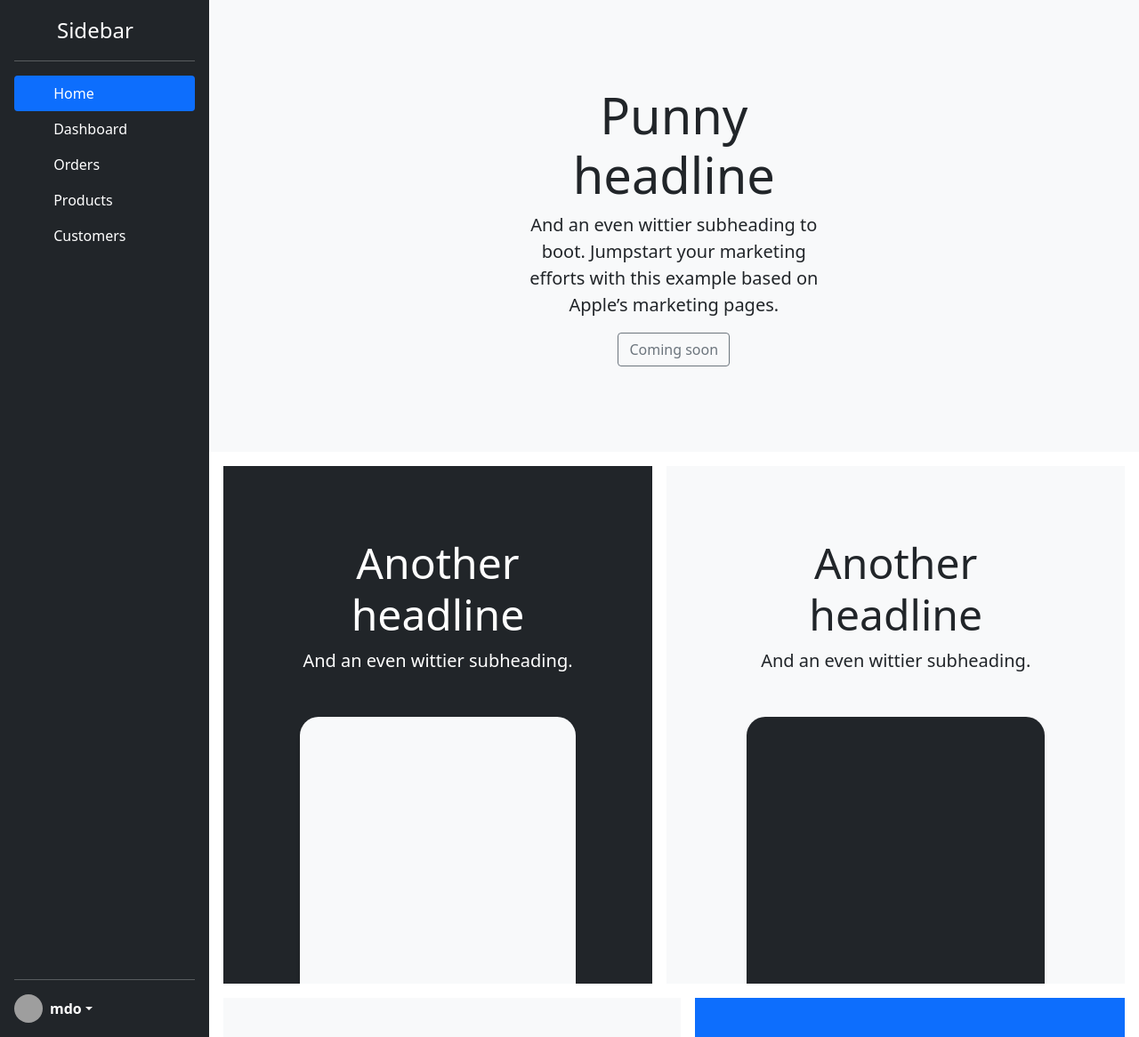
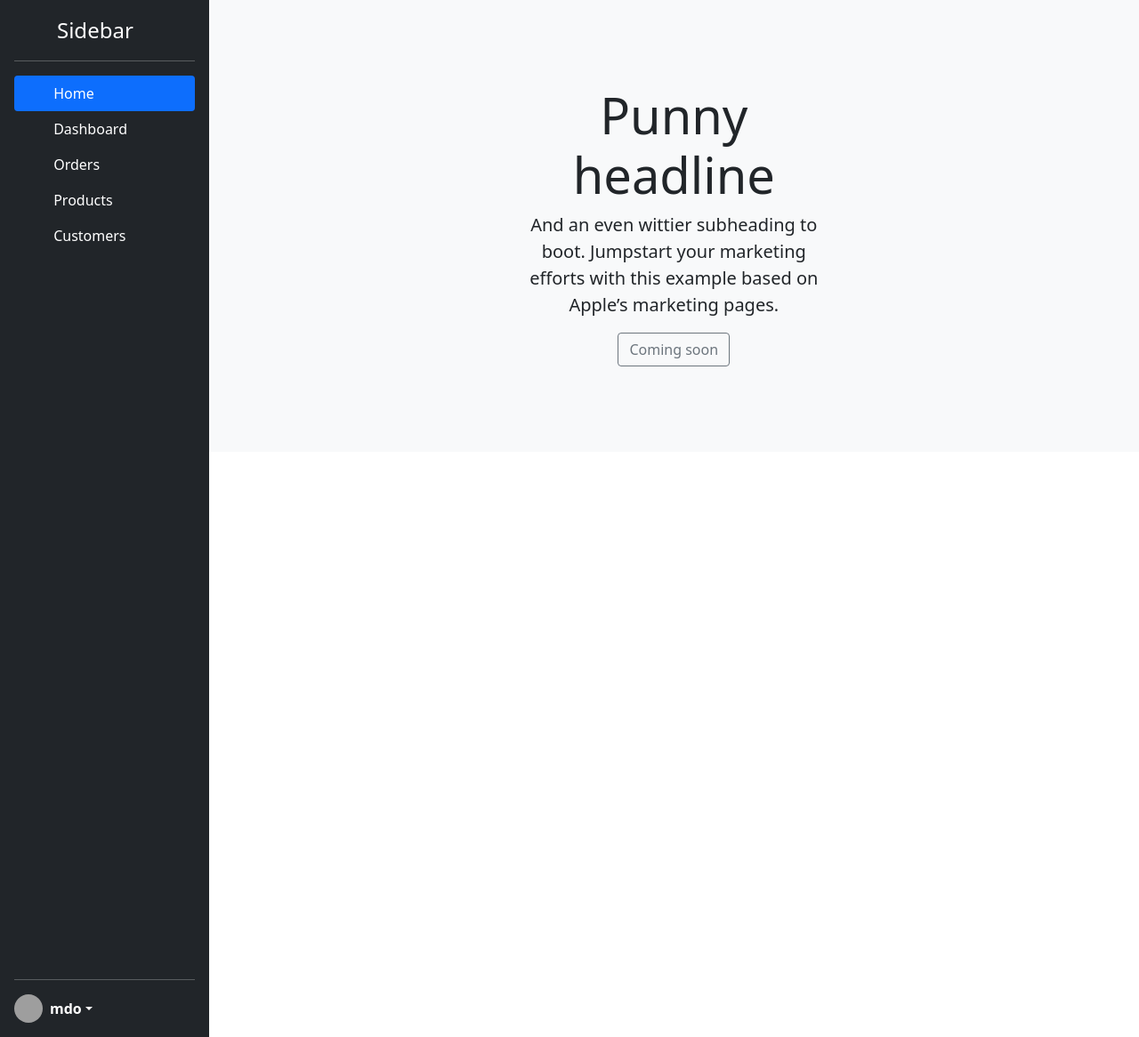
Before and after one commit to OPestv2/GroupProject, a PHP site: page /book4u/ in a window 1280 px wide. Shown: the whole page at 89% size. Run offline with PHP 8.4, Linux system fonts and the light colour scheme; data that the repository does not hold is empty; some libraries are stand-ins or nearby versions; grey boxes are pictures that could not be loaded.

Commit message:
zmiany w widoku main

```diff
--- a/app/views/inc/header.php
+++ b/app/views/inc/header.php
@@ -17,4 +17,4 @@
 
 	<title><?php echo SITENAME; ?></title>
 </head>
-<body class="overflow-hidden">
+<body class="overflow-hidden d-flex flex-row h-100">
--- a/app/views/pages/main.php
+++ b/app/views/pages/main.php
@@ -1,5 +1,4 @@
 <?php require APPROOT . '/views/inc/header.php'; ?>
-<div class="d-flex flex-row h-100">
 <?php require APPROOT . '/views/inc/navbar.php'; ?>
 <div class="overflow-scroll w-100">
     <div class="overflow-hidden text-center bg-light">
@@ -8,43 +7,6 @@
             <p class="lead fw-normal">And an even wittier subheading to boot. Jumpstart your marketing efforts with this example based on Apple’s marketing pages.</p>
             <a class="btn btn-outline-secondary" href="#">Coming soon</a>
         </div>
-            <div class="product-device shadow-sm d-none d-md-block"></div>
-            <div class="product-device product-device-2 shadow-sm d-none d-md-block"></div>
-        </div>
-
-        <div class="d-md-flex flex-md-equal w-100 my-md-3 ps-md-3">
-        <div class="bg-dark me-md-3 pt-3 px-3 pt-md-5 px-md-5 text-center text-white overflow-hidden">
-          <div class="my-3 py-3">
-            <h2 class="display-5">Another headline</h2>
-            <p class="lead">And an even wittier subheading.</p>
-          </div>
-          <div class="bg-light shadow-sm mx-auto" style="width: 80%; height: 300px; border-radius: 21px 21px 0 0;"></div>
-        </div>
-        <div class="bg-light me-md-3 pt-3 px-3 pt-md-5 px-md-5 text-center overflow-hidden">
-          <div class="my-3 p-3">
-            <h2 class="display-5">Another headline</h2>
-            <p class="lead">And an even wittier subheading.</p>
-          </div>
-          <div class="bg-dark shadow-sm mx-auto" style="width: 80%; height: 300px; border-radius: 21px 21px 0 0;"></div>
-        </div>
-      </div>
-
-      <div class="d-md-flex flex-md-equal w-100 my-md-3 ps-md-3">
-        <div class="bg-light me-md-3 pt-3 px-3 pt-md-5 px-md-5 text-center overflow-hidden">
-          <div class="my-3 p-3">
-            <h2 class="display-5">Another headline</h2>
-            <p class="lead">And an even wittier subheading.</p>
-          </div>
-          <div class="bg-dark shadow-sm mx-auto" style="width: 80%; height: 300px; border-radius: 21px 21px 0 0;"></div>
-        </div>
-        <div class="bg-primary me-md-3 pt-3 px-3 pt-md-5 px-md-5 text-center text-white overflow-hidden">
-          <div class="my-3 py-3">
-            <h2 class="display-5">Another headline</h2>
-            <p class="lead">And an even wittier subheading.</p>
-          </div>
-          <div class="bg-light shadow-sm mx-auto" style="width: 80%; height: 300px; border-radius: 21px 21px 0 0;"></div>
-        </div>
-      </div>
     </div>
 </div>
 
```
Lines whose indentation alone changed are shown as unchanged.
